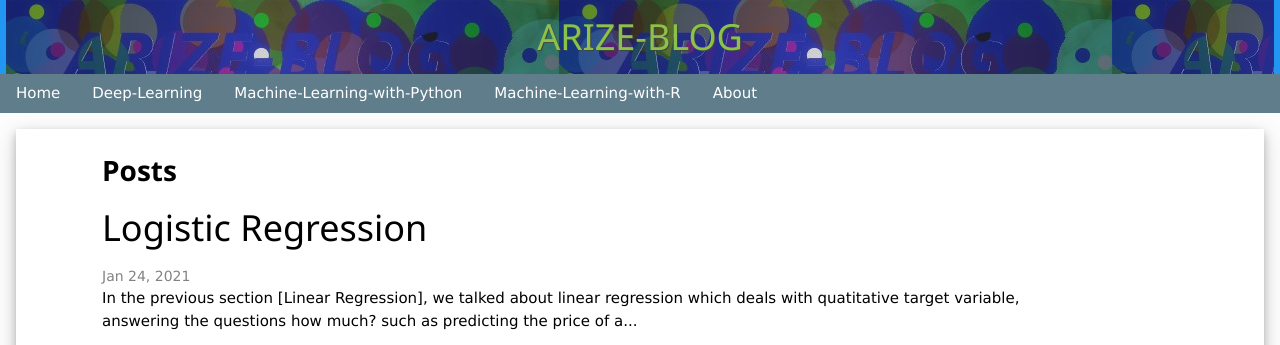
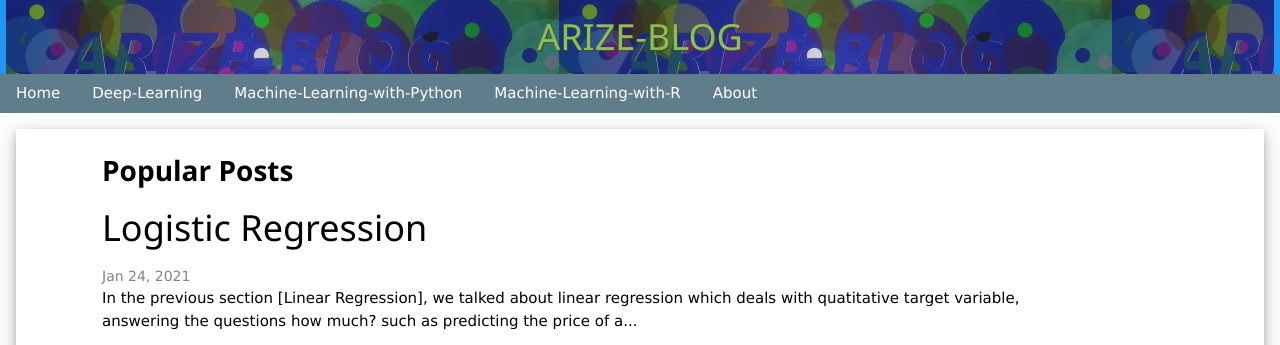
Before and after one commit to emmanuel-arize/datascience-blog, a Jekyll site: the page built from index.markdown, in a window 1280 px wide and 1375 px high. Shown: the top 345 px of the window. Built offline with Jekyll 4.4.1, drawn with Linux system fonts in a browser that asks for light colours; nearby versions of some CDN libraries.

Commit message:
Update home.html

```diff
--- a/_layouts/home.html
+++ b/_layouts/home.html
@@ -15,7 +15,7 @@ margin-left:70px;
 
   {%- if site.posts.size > 0 -%}
     <h2 class="post-list-heading ">
-    <b>{{ page.list_title | default: "Posts" }}</b></h2>
+    <b>{{ page.list_title | default: "Popular Posts" }}</b></h2>
     <ul class="post-list">
     <ul class="post-list">
       {%- for post in site.posts -%}
```
